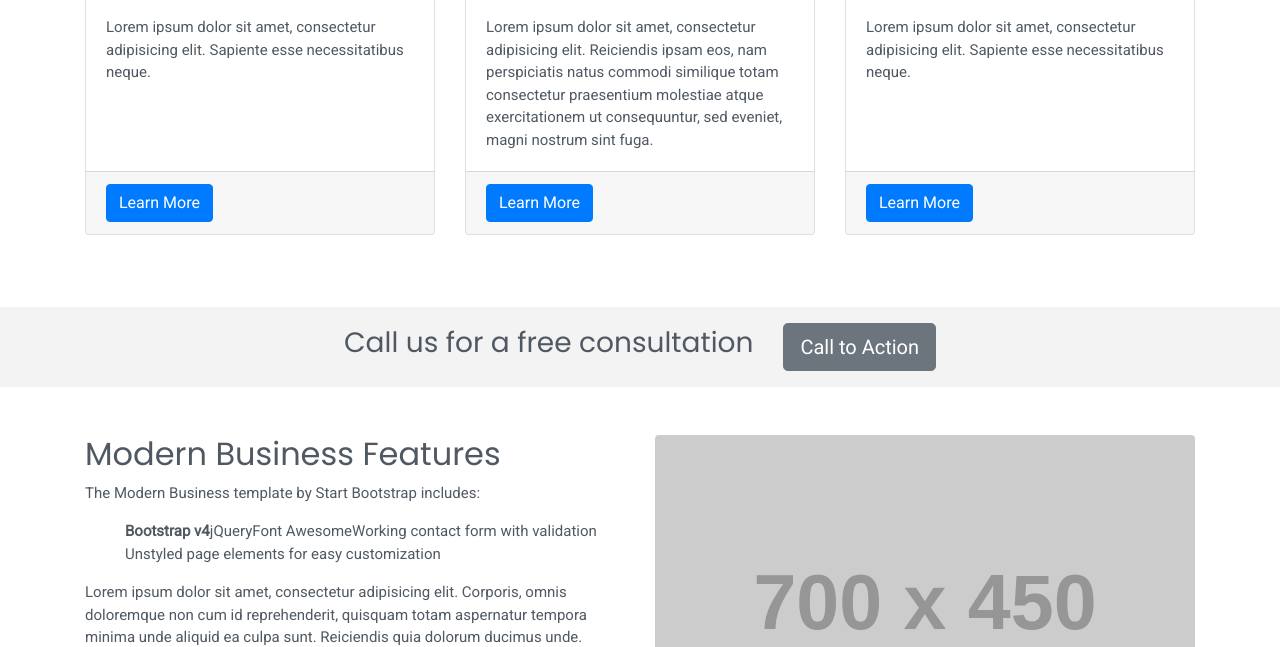
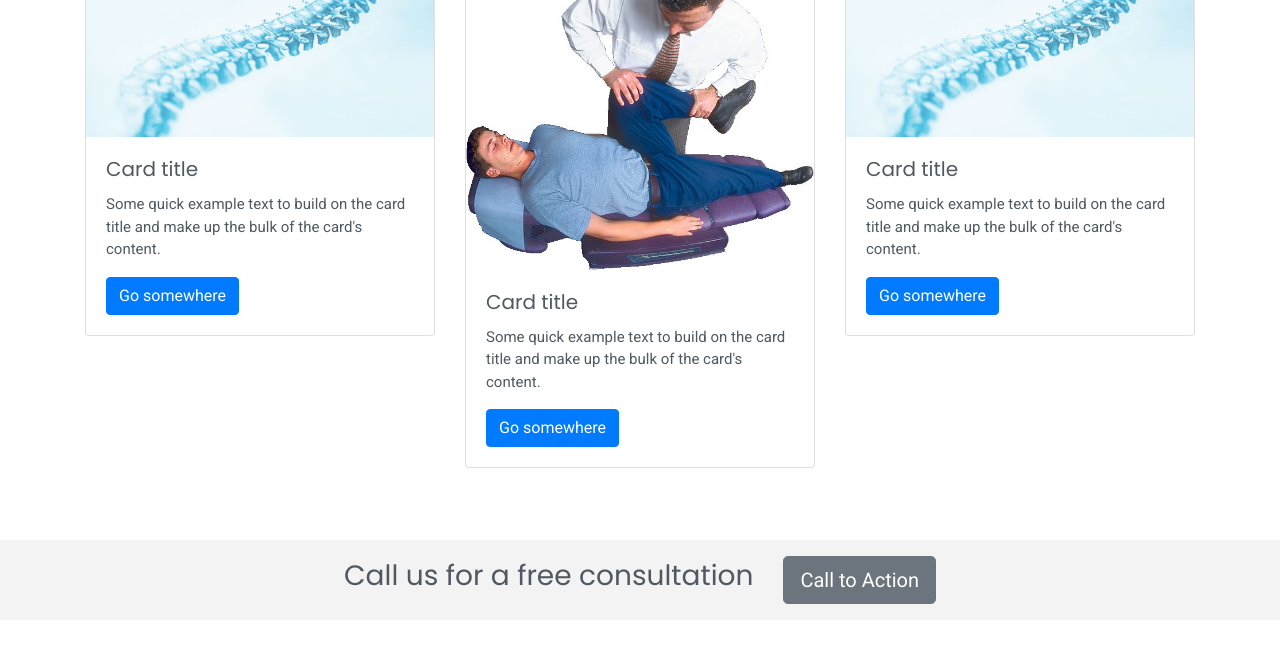
Before and after one commit to brc5450/Unger_Chiropractor, a website: page public/index.html in a window 1280 px wide. Shown: the part 721-1368 px from the top of the page. Drawn offline with nearby package versions, Linux system fonts and the light colour scheme; placeholder pictures from the web are drawn by us; a script that the page names is missing.

Commit message:
Added new cards to homepage

```diff
--- a/public/index.html
+++ b/public/index.html
@@ -112,39 +112,35 @@
     <!-- Marketing Icons Section -->
     <div class="row mb-5">
       <div class="col-lg-4 mb-4">
-        <div class="card h-100">
-          <h4 class="card-header">Card Title</h4>
+        <div class="card">
+          <img class="card-img-top" src="./pictures/spine.jpg" alt="Card image cap">
           <div class="card-body">
-            <p class="card-text">Lorem ipsum dolor sit amet, consectetur adipisicing elit. Sapiente esse necessitatibus
-              neque.</p>
-          </div>
-          <div class="card-footer">
-            <a href="#" class="btn btn-primary">Learn More</a>
+            <h5 class="card-title">Card title</h5>
+            <p class="card-text">Some quick example text to build on the card title and make up the bulk of the card's
+              content.</p>
+            <a href="#" class="btn btn-primary">Go somewhere</a>
           </div>
         </div>
       </div>
       <div class="col-lg-4 mb-4">
-        <div class="card h-100">
-          <h4 class="card-header">Card Title</h4>
+        <div class="card">
+          <img class="card-img-top" src="./pictures/applied_kinesiology.jpg" alt="Card image cap">
           <div class="card-body">
-            <p class="card-text">Lorem ipsum dolor sit amet, consectetur adipisicing elit. Reiciendis ipsam eos, nam
-              perspiciatis natus commodi similique totam consectetur praesentium molestiae atque exercitationem ut
-              consequuntur, sed eveniet, magni nostrum sint fuga.</p>
-          </div>
-          <div class="card-footer">
-            <a href="#" class="btn btn-primary">Learn More</a>
+            <h5 class="card-title">Card title</h5>
+            <p class="card-text">Some quick example text to build on the card title and make up the bulk of the card's
+              content.</p>
+            <a href="#" class="btn btn-primary">Go somewhere</a>
           </div>
         </div>
       </div>
       <div class="col-lg-4 mb-4">
-        <div class="card h-100">
-          <h4 class="card-header">Card Title</h4>
+        <div class="card">
+          <img class="card-img-top" src="./pictures/spine.jpg" alt="Card image cap">
           <div class="card-body">
-            <p class="card-text">Lorem ipsum dolor sit amet, consectetur adipisicing elit. Sapiente esse necessitatibus
-              neque.</p>
-          </div>
-          <div class="card-footer">
-            <a href="#" class="btn btn-primary">Learn More</a>
+            <h5 class="card-title">Card title</h5>
+            <p class="card-text">Some quick example text to build on the card title and make up the bulk of the card's
+              content.</p>
+            <a href="#" class="btn btn-primary">Go somewhere</a>
           </div>
         </div>
       </div>
```
Also changed, not shown: public/pictures/Unit-Pic2-transparent-copy.png (added), public/pictures/download.jpg (added), public/pictures/slimco-before-after-1.png (added), public/pictures/slimco-before-after-2.png (added), public/pictures/slimco-before-after-3.png (added), public/pictures/slimco-before-after-4.png (added), public/pictures/slimco-before-after-5.png (added), public/pictures/slimco-before-after-6-1.png (added), public/pictures/slimco-before-after-6.png (added).
